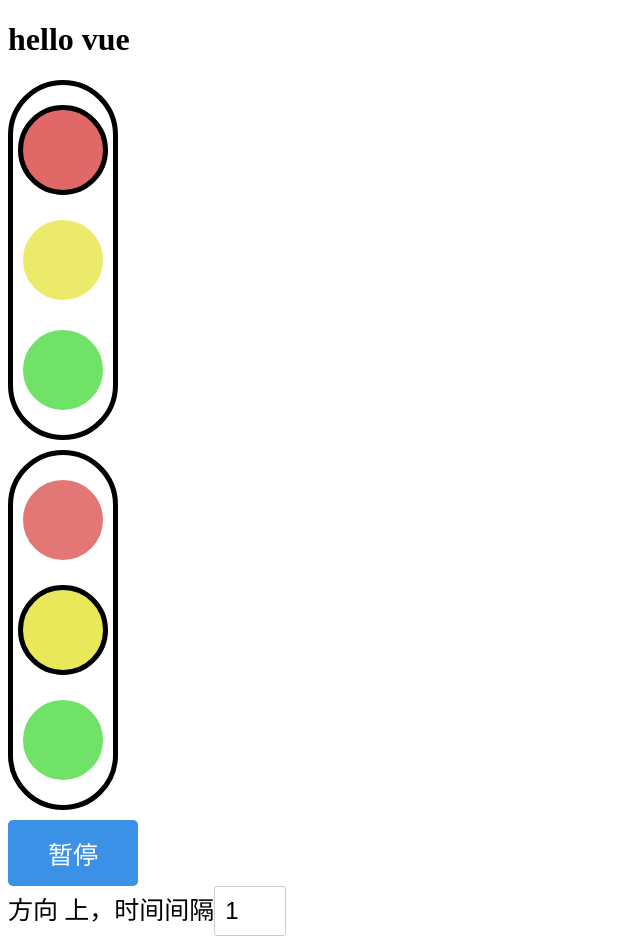
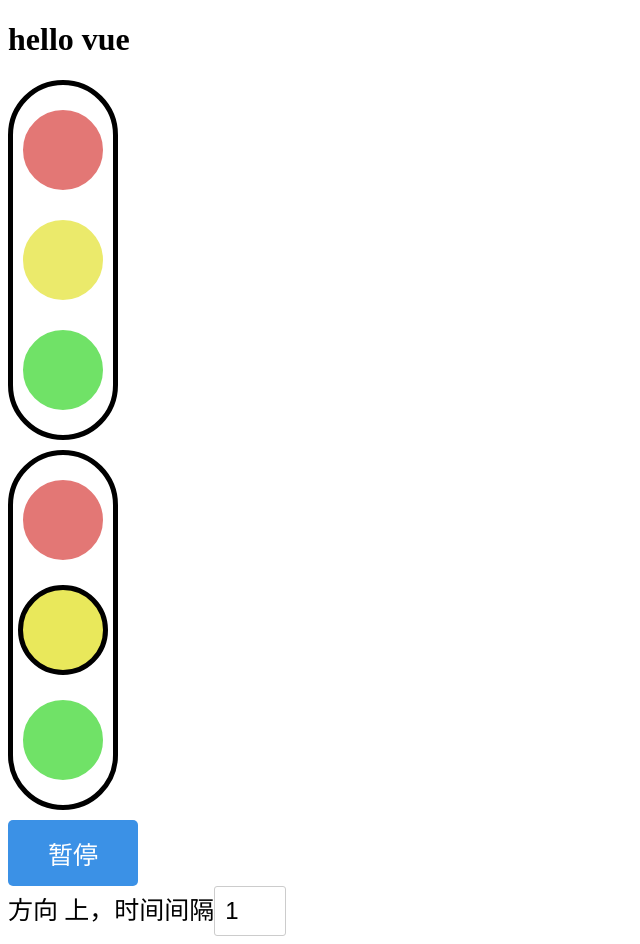
Before and after one commit to guhl0427/vite-demo, a Vue app: page / in a window 1280 px wide. Shown: the whole page, without its empty margins (0-640 px from the left). Built offline with nearby package versions, Linux system fonts and the light colour scheme.

Commit message:
chore: types/react cause vue file conflict

```diff
--- a/package.json
+++ b/package.json
@@ -10,8 +10,8 @@
     "lint": "eslint ."
   },
   "dependencies": {
-    "react": "^18.0.0",
-    "react-dom": "^18.0.0",
+    "react": "17.0.2",
+    "react-dom": "17.0.2",
     "vue": "^3.2.31"
   },
   "devDependencies": {
--- a/src/vue/App.vue
+++ b/src/vue/App.vue
@@ -8,8 +8,8 @@ const light = ref([
 </script>
 <template>
   <h1>hello vue</h1>
-  <div class="traffic-lights">
-    <div class="light-cursor light light-color-red" />
+  <div id="light" class="traffic-lights">
+    <div class="light light-color-red" />
     <div class="light light-color-yellow" />
     <div class="light light-color-green" />
   </div>
--- a/tsconfig.json
+++ b/tsconfig.json
@@ -1,7 +1,7 @@
 {
   "compilerOptions": {
     "baseUrl": ".",
-    // "jsx": "preserve",
+    "jsx": "preserve",
     "target": "ESNext",
     "useDefineForClassFields": true,
     "module": "ESNext",
@@ -9,6 +9,7 @@
       "ESNext",
       "DOM"
     ],
+    "allowJs": true,
     "moduleResolution": "Node",
     "strict": true,
     "sourceMap": true,
@@ -31,7 +32,7 @@
   "exclude": [
     "node_modules",
     "dist",
-    "src/react",
+    // "src/react",
     // "src/vue"
   ]
 }
```
Also changed, not shown: 1 other file (tests, documents, lock files or other folders).
